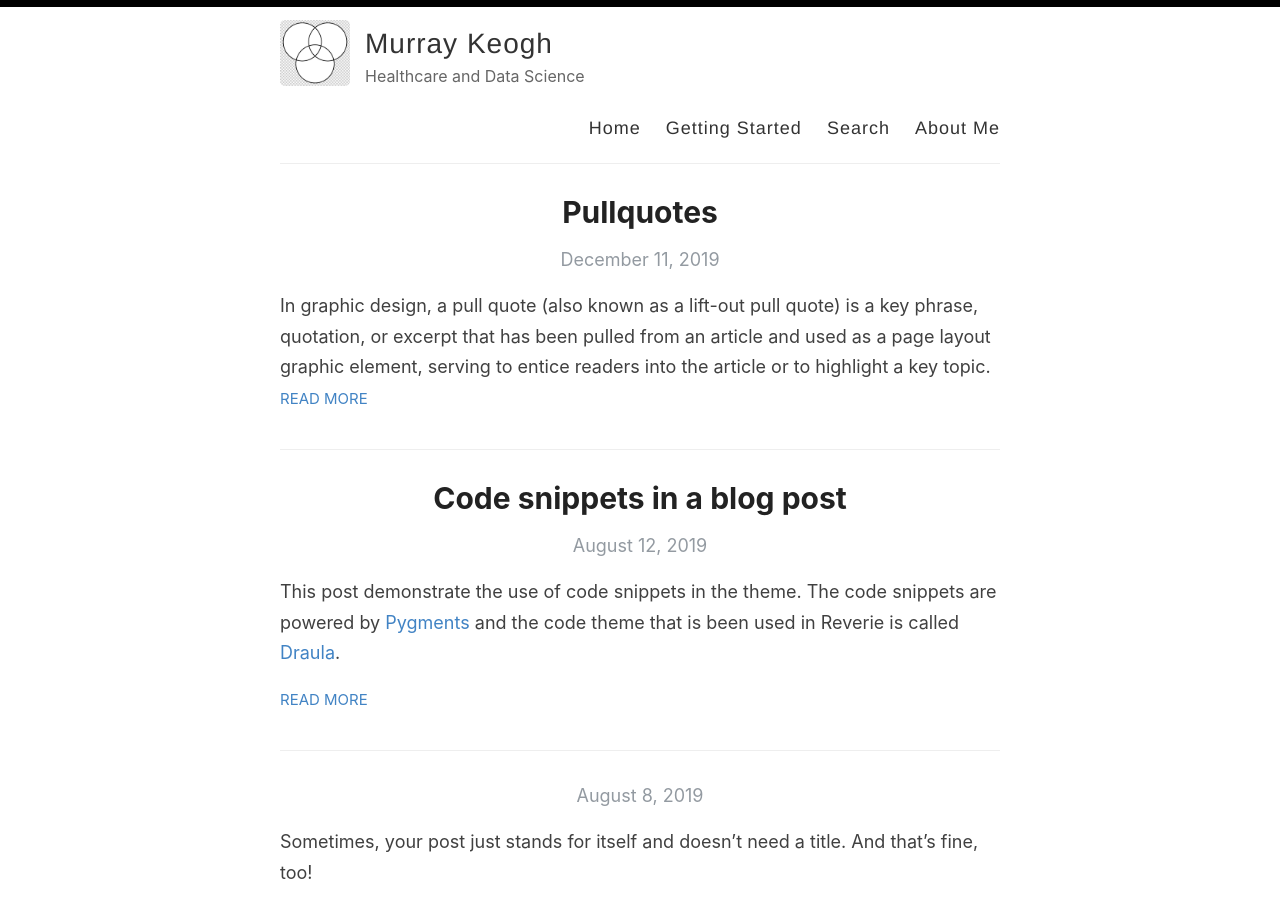
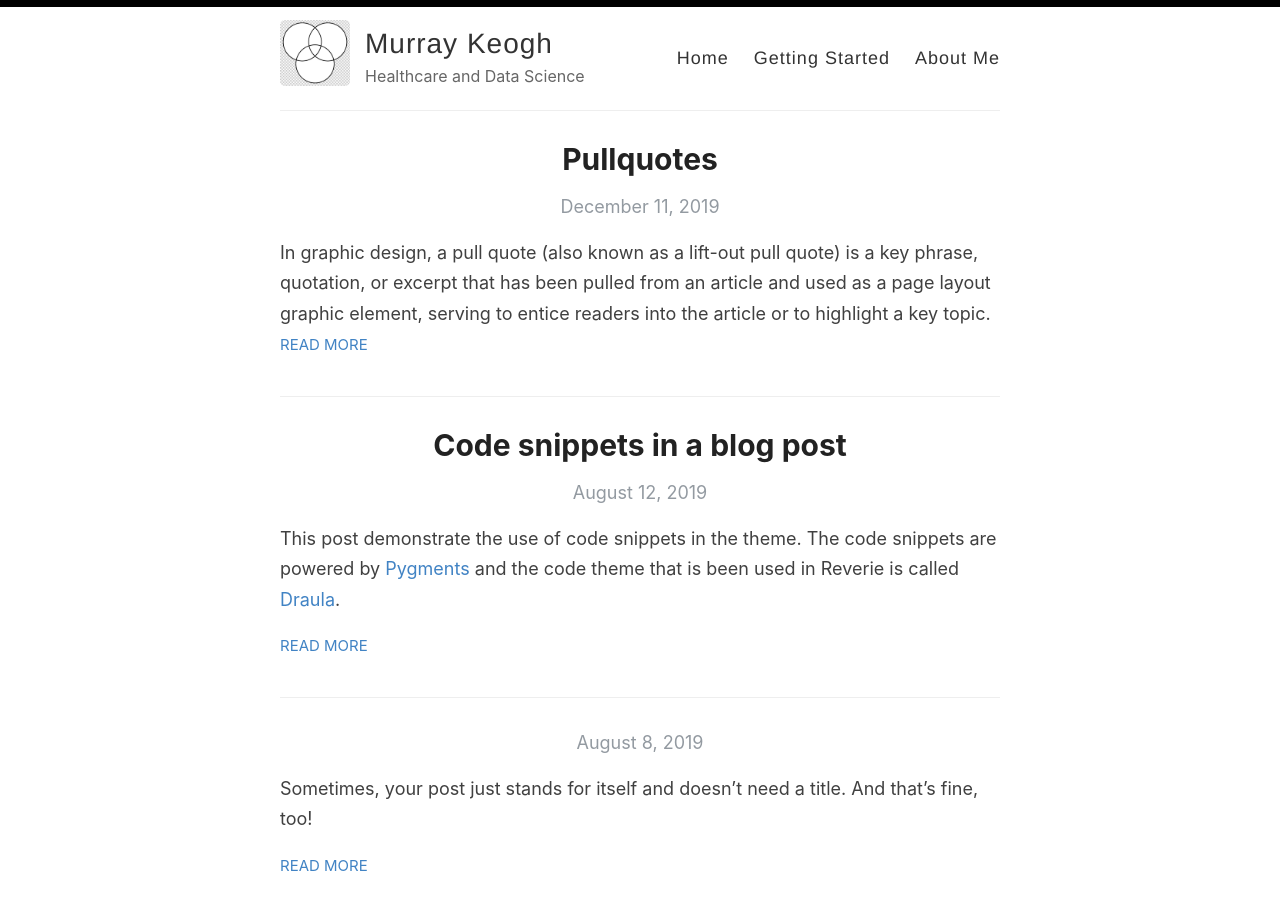
Before and after one commit to Murrkeys/Murrkeys.github.io, a Jekyll site: the page built from index.html, in a window 1280 px wide and 900 px high. Built offline with Jekyll 4.4.1, drawn with Linux system fonts in a browser that asks for light colours; the list of posts is cut into pages by our own code.

Commit message:
Update default.html

```diff
--- a/_layouts/default.html
+++ b/_layouts/default.html
@@ -29,7 +29,6 @@
             <nav>
               <a href="{{ site.baseurl }}/">Home</a>
               <a href="{{ site.baseurl }}/getting-started">Getting Started</a>
-              <a href="{{ site.baseurl }}/search">Search</a>
               <a href="{{ site.baseurl }}/about">About Me</a>
             </nav>
           </header>
```
